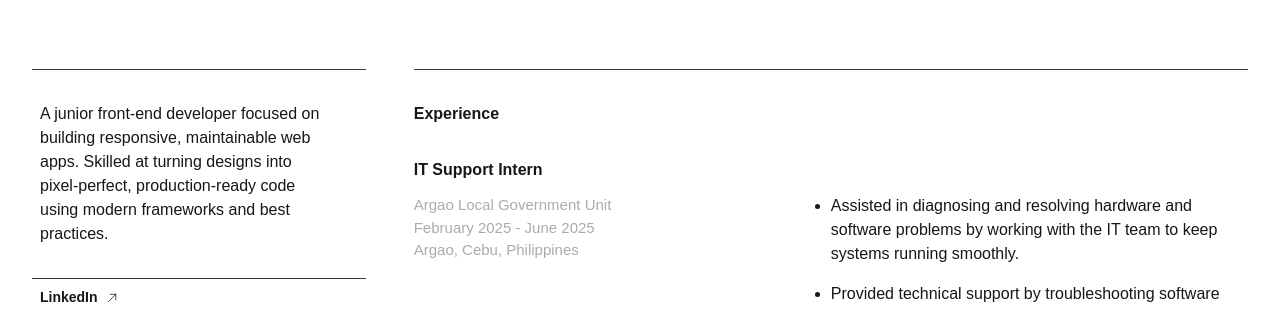
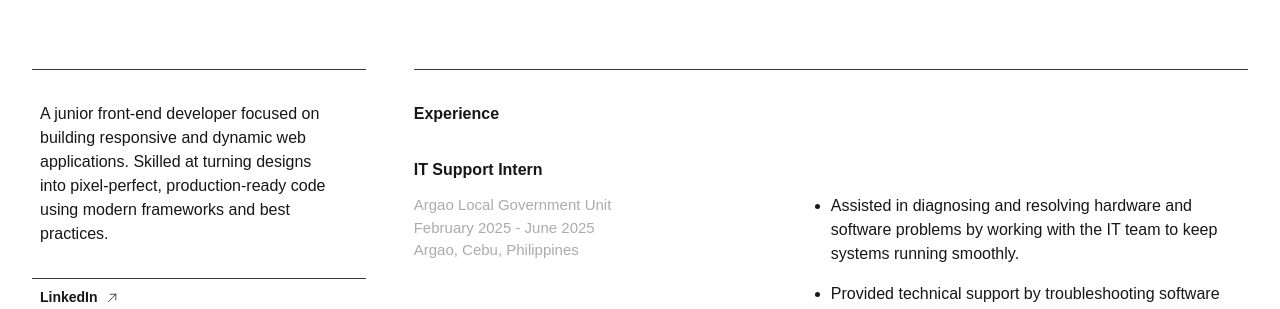
Before and after one commit to sherwinromano/portfolio-website, a Next.js app: page / in a window 1280 px wide. Shown: the part 187-496 px from the top of the page. Built offline with nearby package versions, Linux system fonts and the light colour scheme; a web font is replaced by a local one.

Commit message:
Updated bio

```diff
--- a/app/page.tsx
+++ b/app/page.tsx
@@ -24,8 +24,8 @@ const Home = () => {
       <div className="xs:static lg:sticky top-0 flex flex-col basis-[40%] h-fit">
         <div className="border-y border-default">
           <p className="pl-2 pr-8 py-8">
-            A junior front-end developer focused on building responsive,
-            maintainable web apps. Skilled at turning designs into
+            A junior front-end developer focused on building responsive and
+            dynamic web applications. Skilled at turning designs into
             pixel-perfect, production-ready code using modern frameworks and
             best practices.
           </p>
```
